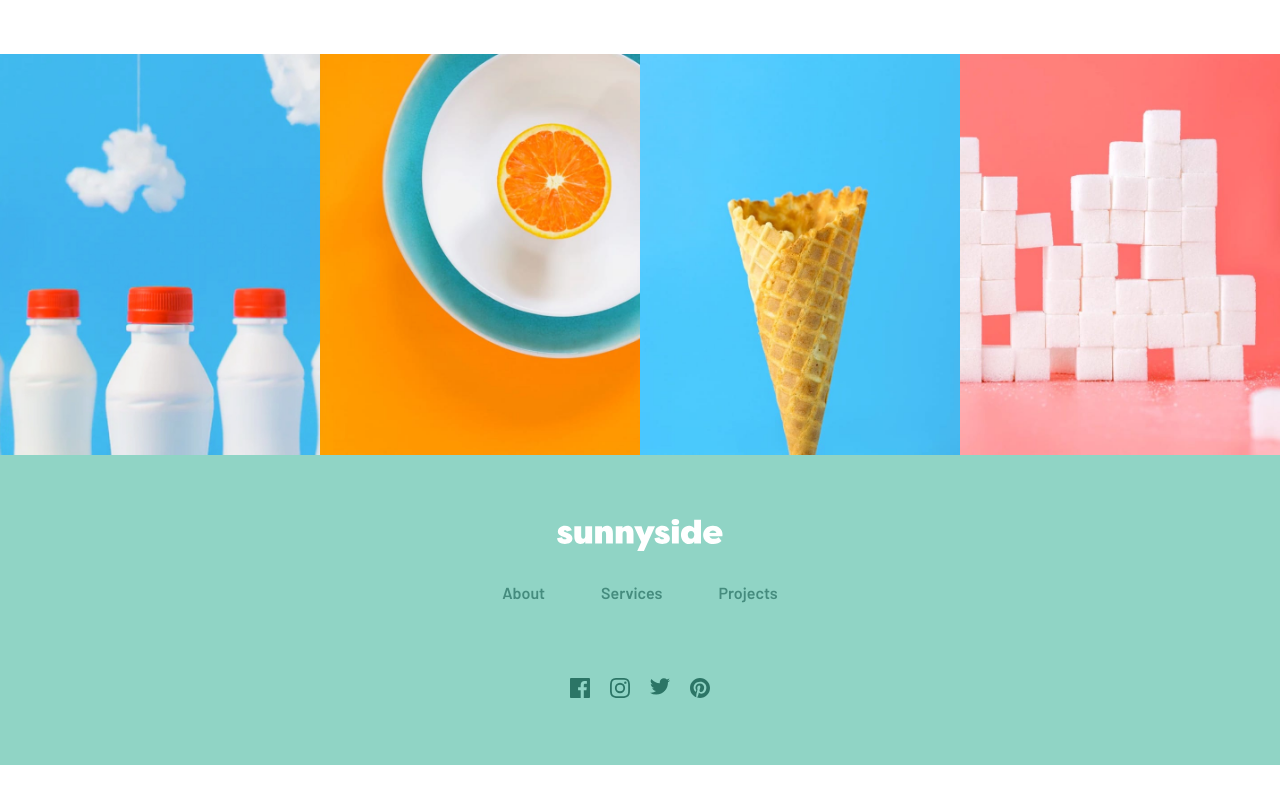
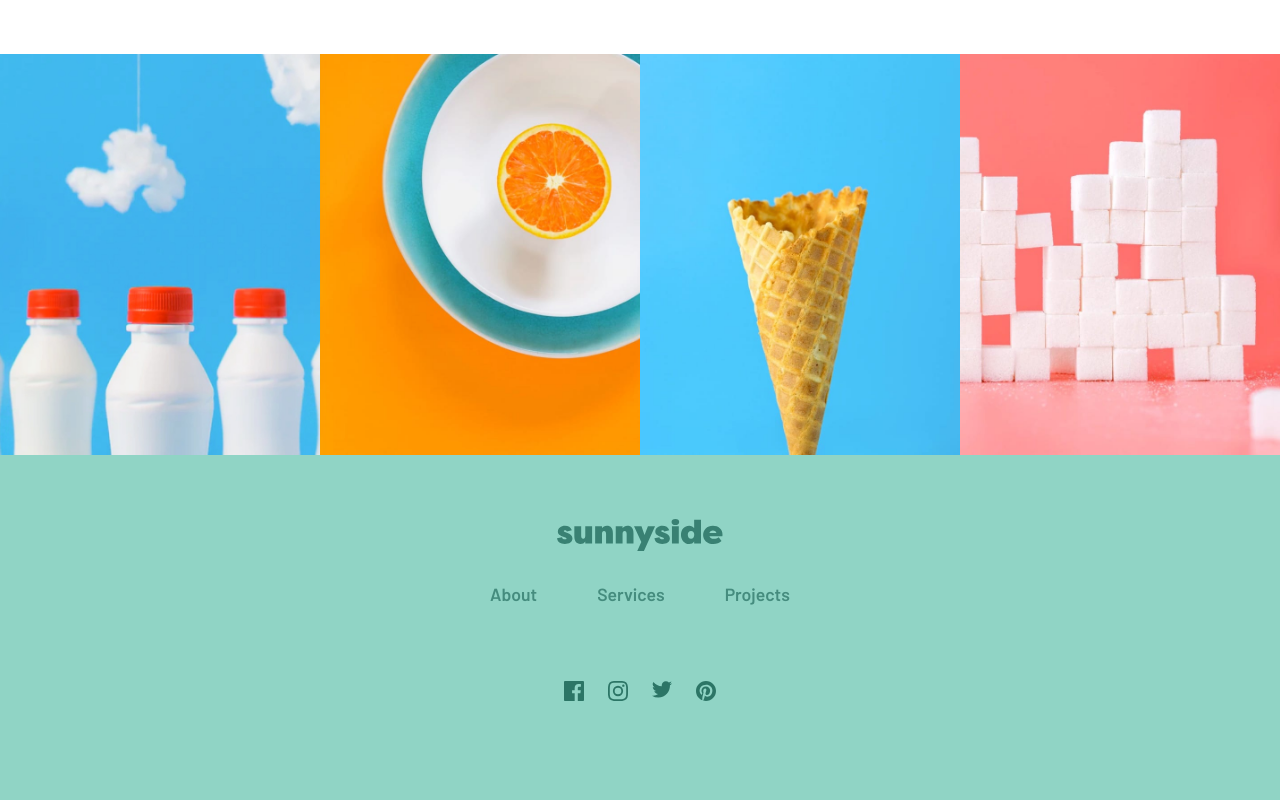
Before and after one commit to jCasia/Sunnyside-Agency-Landing-Page, a website: page index.html in a window 1280 px wide. Shown: the part 3231-4031 px from the top of the page. Before the commit the page ends 3996 px from the top, so only its background shows below. Drawn offline with Linux system fonts and the light colour scheme.

Commit message:
updated footer

```diff
--- a/sass/layout/_footer-section.scss
+++ b/sass/layout/_footer-section.scss
@@ -1,6 +1,7 @@
 .footer {
   background-color: rgb(144, 212, 197);
-  padding: 4rem 0;
+  padding-top: 4rem;
+  padding-bottom: 6rem;
 
   display: flex;
   justify-content: center;
@@ -13,6 +14,8 @@
     &__logo {
       height: 2rem;
       align-self: center;
+      filter: invert(39%) sepia(5%) saturate(4296%) hue-rotate(118deg)
+        brightness(69%) contrast(78%);
     }
 
     &__nav {
@@ -22,7 +25,8 @@
       list-style: none;
       display: flex;
       justify-content: center;
-      gap: 3.5rem;
+      gap: 3.75rem;
+      font-size: 1.1rem;
     }
 
     &__nav-link {
@@ -43,13 +47,18 @@
       list-style: none;
       display: flex;
       justify-content: center;
-      gap: 1.25rem;
+      gap: 1.5rem;
     }
 
     &-link {
     }
 
     &-icon {
+      &:hover,
+      &:active {
+        filter: invert(100%) sepia(5%) saturate(0%) hue-rotate(285deg)
+          brightness(145%) contrast(107%);
+      }
     }
   }
 }
```
Also changed, not shown: css/styles.css.
